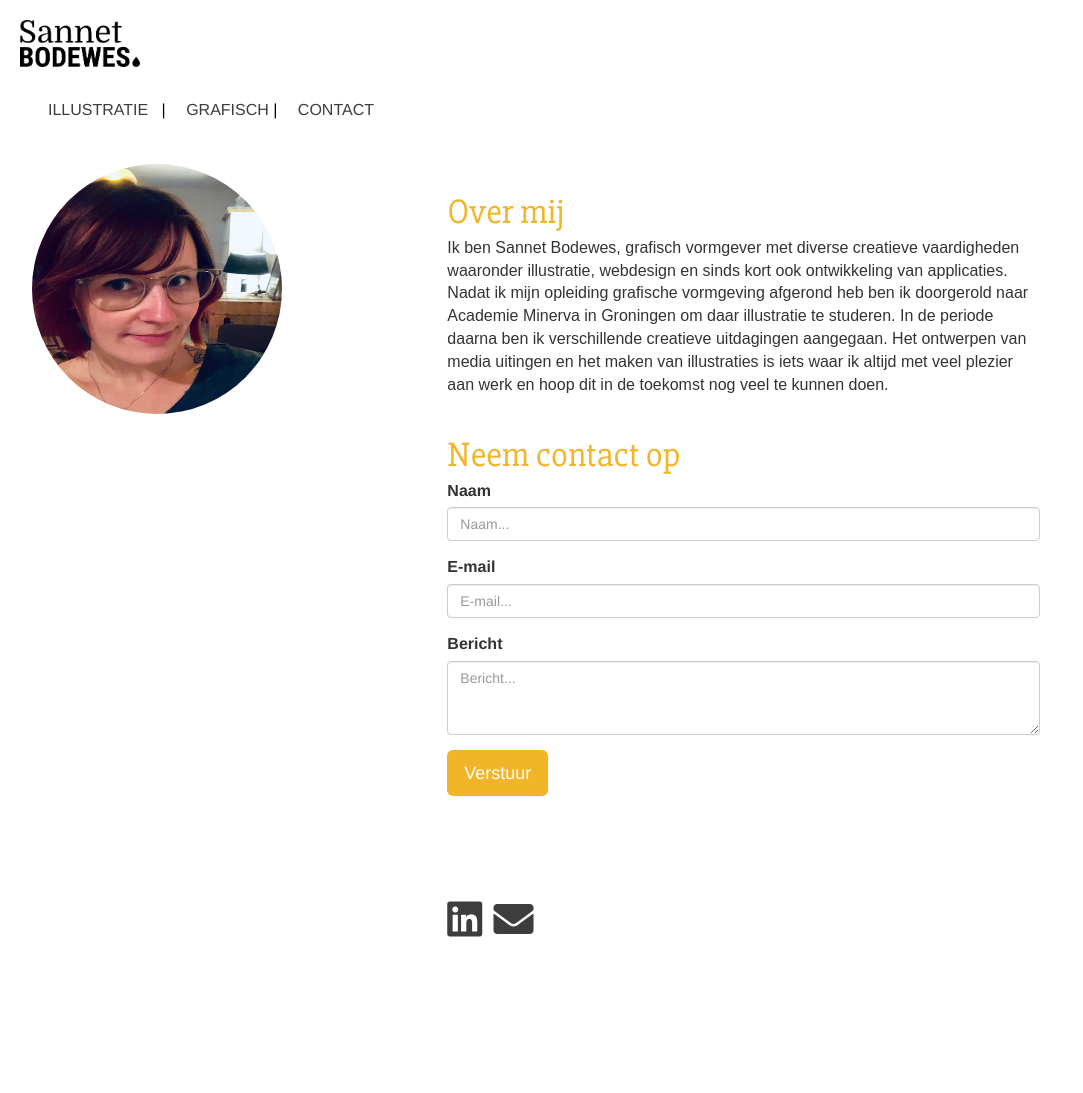
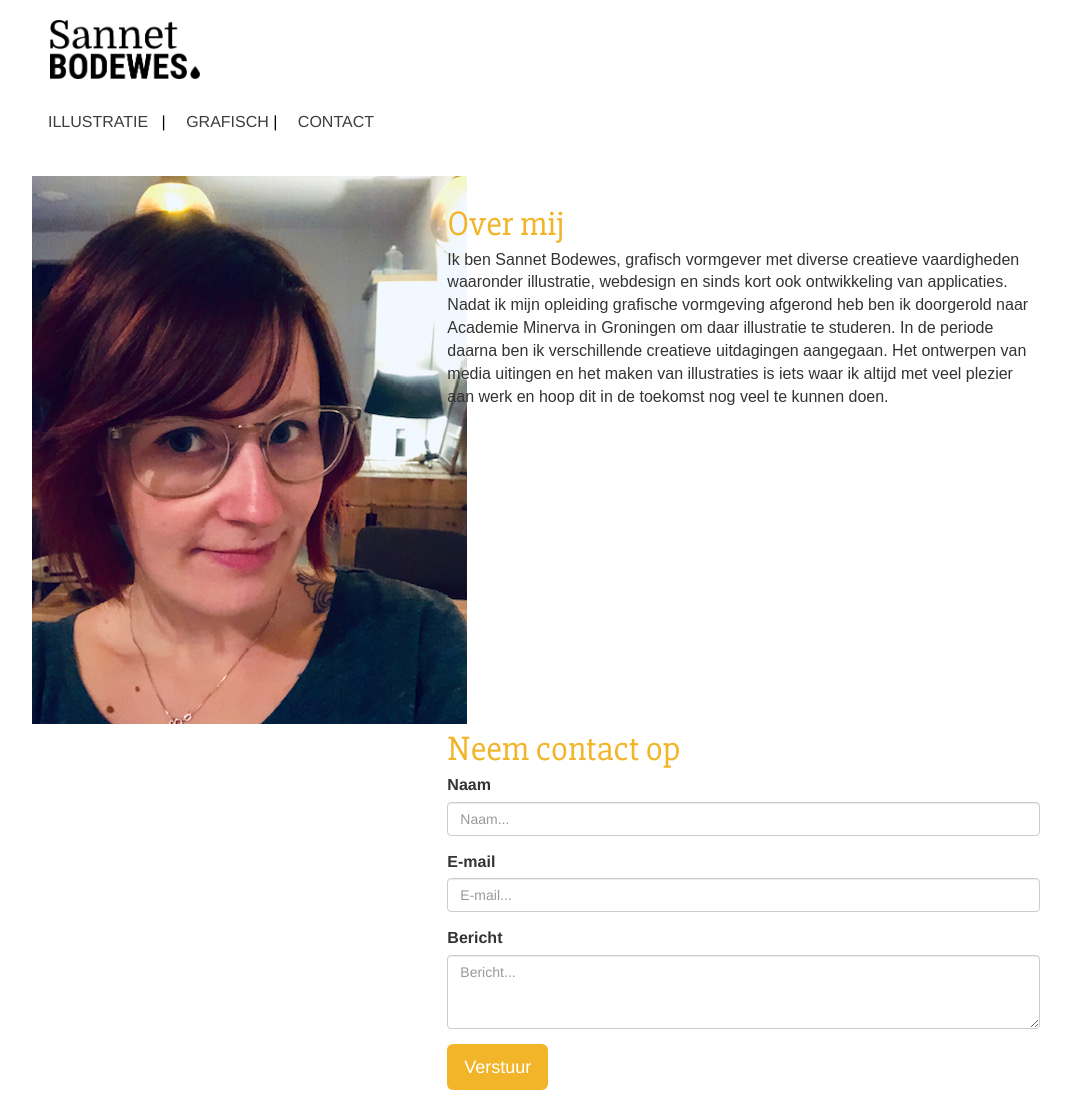
Before and after one commit to TrueSurrender/sannet.github.io, a plain HTML site: page contact.html in a window 1280 px wide. Shown: the top 1093 px of the page, without its empty margins (0-1083 px from the left). Before the commit the page ends 991 px from the top, so only its background shows below. Drawn offline with nearby package versions, Linux system fonts and the light colour scheme; a web font is replaced by a local one.

Commit message:
update margin logo
update margin logo

```diff
--- a/contact.css
+++ b/contact.css
@@ -41,10 +41,9 @@ body a:hover {
 }
 
 .logo-pic img {
-	width: 120px !important;
-	margin-left: 20px;
+	width: 150px !important;
+	margin-left: 50px;
 	margin-top: 20px;
-
 }
 
 .btn-custom {
@@ -77,13 +76,6 @@ body a:hover {
 	margin: 2em;
 }
 
-
-.banner-top img {
-  border-radius: 50%;
-  width: 250px;
-  height: 250px;
-
-}
 
 .body-text {
 	max-width: 800px;
```
